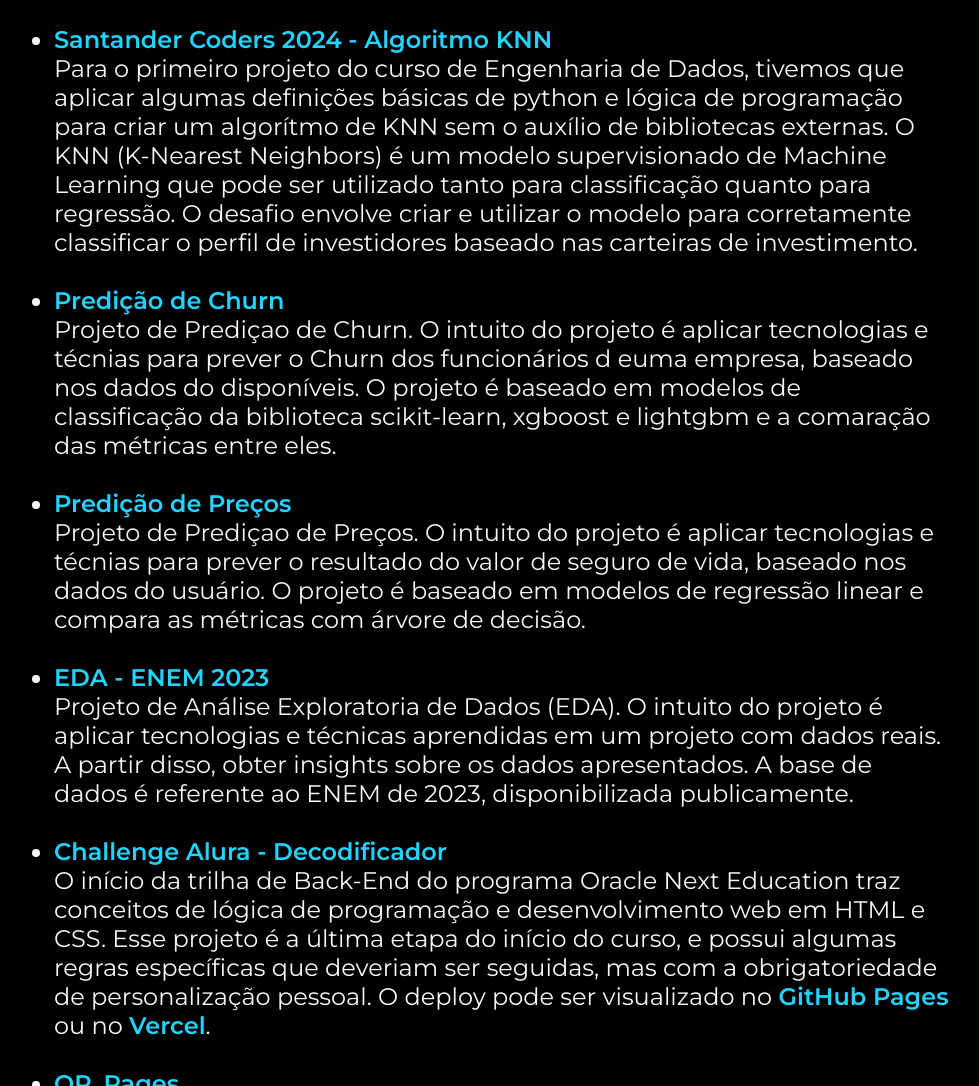
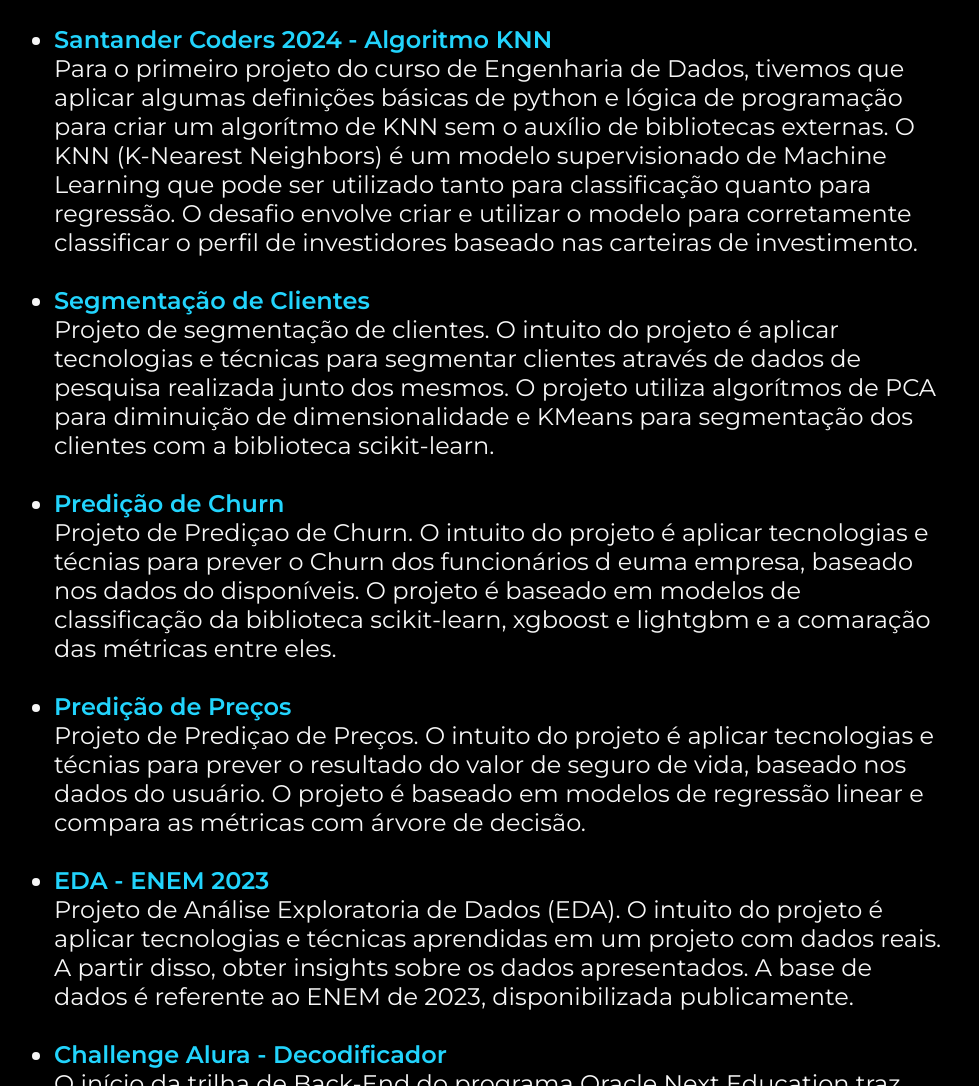
Before and after one commit to NicolasSP90/portfolio_curriculo, a plain HTML site: page projetos.html in a window 1280 px wide. Shown: the part 660-1746 px from the top of the page, without its empty margins (138-1117 px from the left). Drawn offline with nearby package versions, Linux system fonts and the light colour scheme.

Commit message:
Adicionado projeto de segmentação de clientes

```diff
--- a/projetos.html
+++ b/projetos.html
@@ -34,6 +34,10 @@
 
                 <li><p><a class="apresentacao__links__projetos" href="https://github.com/NicolasSP90/KNN_SantanderCoders2024" target="_blank">Santander Coders 2024 - Algoritmo KNN</a><br>
                     Para o primeiro projeto do curso de Engenharia de Dados, tivemos que aplicar algumas definições básicas de python e lógica de programação para criar um algorítmo de KNN sem o auxílio de bibliotecas externas. O KNN (K-Nearest Neighbors) é um modelo supervisionado de Machine Learning que pode ser utilizado tanto para classificação quanto para regressão. O desafio envolve criar e utilizar o modelo para corretamente classificar o perfil de investidores baseado nas carteiras de investimento.
+                </p><br></li>
+
+                <li><p><a class="apresentacao__links__projetos" href="https://github.com/NicolasSP90/Projeto_PCA_KMeans" target="_blank">Segmentação de Clientes</a><br>
+                    Projeto de segmentação de clientes. O intuito do projeto é aplicar tecnologias e técnicas para segmentar clientes através de dados de pesquisa realizada junto dos mesmos. O projeto utiliza algorítmos de PCA para diminuição de dimensionalidade e KMeans para segmentação dos clientes com a biblioteca scikit-learn.
                 </p><br></li>
 
                 <li><p><a class="apresentacao__links__projetos" href="https://github.com/NicolasSP90/Predicao_Precos" target="_blank">Predição de Churn</a><br>
```
